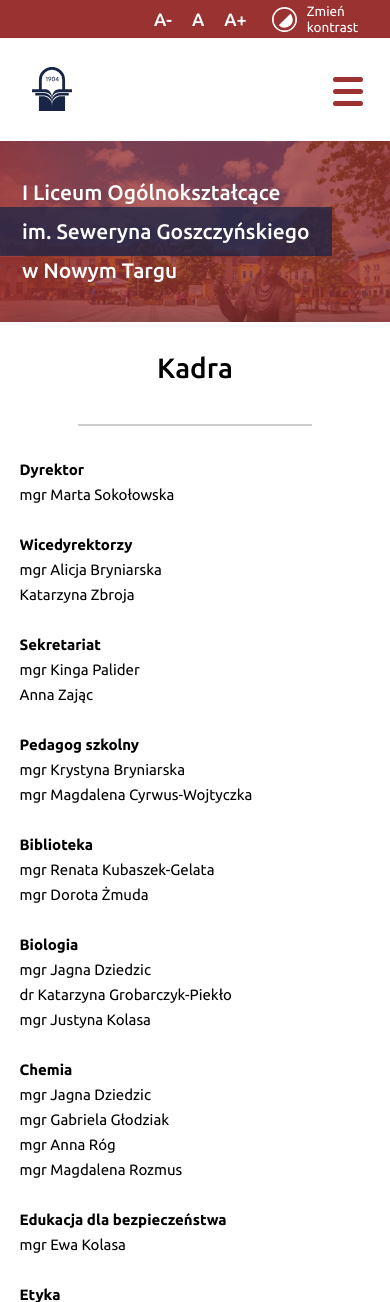
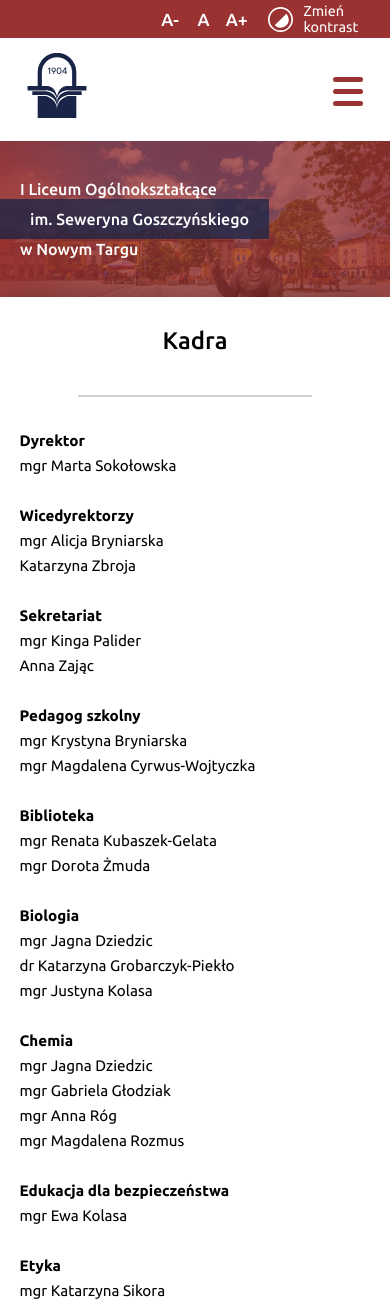
Before and after one commit to white67/goszcz-page-rebrand, a PHP site: page /sub/szkola/kadra.html in a window 390 px wide. Shown: the top 1302 px of the page. Run offline with PHP 8.4, Linux system fonts and the light colour scheme.

```diff
--- a/sub/dlaucznia/dokumenty.html
+++ b/sub/dlaucznia/dokumenty.html
@@ -16,6 +16,8 @@
     <script src="../../scripts/jquery-3.6.0.js"></script>
     <script src="../../scripts/iconFill.js"></script>
     <script src="../../scripts/changeContrast.js"></script>
+    <script src="../../scripts/changeFontSize.js"></script>
+    <link rel="stylesheet" href="https://cdnjs.cloudflare.com/ajax/libs/font-awesome/5.15.3/css/all.min.css"/>
 </head>
 
 <body>
--- a/sub/dlaucznia/matura.html
+++ b/sub/dlaucznia/matura.html
@@ -16,6 +16,8 @@
     <script src="../../scripts/jquery-3.6.0.js"></script>
     <script src="../../scripts/iconFill.js"></script>
     <script src="../../scripts/changeContrast.js"></script>
+    <script src="../../scripts/changeFontSize.js"></script>
+    <link rel="stylesheet" href="https://cdnjs.cloudflare.com/ajax/libs/font-awesome/5.15.3/css/all.min.css"/>
 </head>
 
 <body>
--- a/sub/dlaucznia/organizacja.html
+++ b/sub/dlaucznia/organizacja.html
@@ -16,6 +16,8 @@
     <script src="../../scripts/jquery-3.6.0.js"></script>
     <script src="../../scripts/iconFill.js"></script>
     <script src="../../scripts/changeContrast.js"></script>
+    <script src="../../scripts/changeFontSize.js"></script>
+    <link rel="stylesheet" href="https://cdnjs.cloudflare.com/ajax/libs/font-awesome/5.15.3/css/all.min.css"/>
 </head>
 
 <body>
--- a/sub/dlaucznia/rekrutacja.html
+++ b/sub/dlaucznia/rekrutacja.html
@@ -16,6 +16,8 @@
     <script src="../../scripts/jquery-3.6.0.js"></script>
     <script src="../../scripts/iconFill.js"></script>
     <script src="../../scripts/changeContrast.js"></script>
+    <script src="../../scripts/changeFontSize.js"></script>
+    <link rel="stylesheet" href="https://cdnjs.cloudflare.com/ajax/libs/font-awesome/5.15.3/css/all.min.css"/>
 </head>
 
 <body>
--- a/sub/dlaucznia/ubezpieczenie.html
+++ b/sub/dlaucznia/ubezpieczenie.html
@@ -16,6 +16,8 @@
     <script src="../../scripts/jquery-3.6.0.js"></script>
     <script src="../../scripts/iconFill.js"></script>
     <script src="../../scripts/changeContrast.js"></script>
+    <script src="../../scripts/changeFontSize.js"></script>
+    <link rel="stylesheet" href="https://cdnjs.cloudflare.com/ajax/libs/font-awesome/5.15.3/css/all.min.css"/>
 </head>
 
 <body>
--- a/sub/dlaucznia/wykaz-podrecznikow.html
+++ b/sub/dlaucznia/wykaz-podrecznikow.html
@@ -16,6 +16,8 @@
     <script src="../../scripts/jquery-3.6.0.js"></script>
     <script src="../../scripts/iconFill.js"></script>
     <script src="../../scripts/changeContrast.js"></script>
+    <script src="../../scripts/changeFontSize.js"></script>
+    <link rel="stylesheet" href="https://cdnjs.cloudflare.com/ajax/libs/font-awesome/5.15.3/css/all.min.css"/>
 </head>
 
 <body>
--- a/sub/dlaucznia/zajecia-pozalekcyjne.html
+++ b/sub/dlaucznia/zajecia-pozalekcyjne.html
@@ -16,6 +16,8 @@
     <script src="../../scripts/jquery-3.6.0.js"></script>
     <script src="../../scripts/iconFill.js"></script>
     <script src="../../scripts/changeContrast.js"></script>
+    <script src="../../scripts/changeFontSize.js"></script>
+    <link rel="stylesheet" href="https://cdnjs.cloudflare.com/ajax/libs/font-awesome/5.15.3/css/all.min.css"/>
 </head>
 
 <body>
--- a/sub/sub_styles.css
+++ b/sub/sub_styles.css
@@ -19,6 +19,7 @@ html {
   --bgWhite: white;
   --fontWhite: white;
   --iconWhite: white;
+  --burger: #9a3231;
 }
 
 * {
@@ -44,7 +45,7 @@ html {
 body {
   font-family: "Ubuntu", sans-serif;
   font-weight: 400;
-  font-size: 15px;
+  font-size: 1rem;
   background-color: var(--bgWhite);
   color: var(--fontWhite);
   margin: 0px;
@@ -131,7 +134,7 @@ header {
 
 .topSettings {
   display: flex;
-  flex-wrap: wrap;
+  flex-direction: row;
   width: 100%;
 }
 
@@ -142,12 +145,25 @@ header {
   transition: background-color 200ms linear;
 }
 
-.topSetContrastLetters {
+.topSettingsLetters {
   display: flex;
+  flex-direction: row;
+  justify-content: center;
+  font-weight: 450;
+  font-size: 110%;
+  width: 100px;
+}
+
+.topSetContrastLetter {
+  display: flex;
+  justify-content: center;
   align-items: center;
-  align-content: center;
-  font-size: 120%;
-  font-weight: 500;
+  width: 40px;
+}
+
+.topSetContrastLetter:hover {
+  background-color: var(--darkred);
+  cursor: pointer;
 }
 
 .topSetContrastBtn {
@@ -218,7 +236,6 @@ nav {
   color: white;
   font-family: "Ubuntu", sans-serif;
   font-weight: 500;
-  font-size: 15px;
   text-align: left;
   z-index: 999;
 }
@@ -464,15 +485,26 @@ input {
   nav ul ul li {
     border-bottom: 0px;
   }
+  .arrow {
+    border: solid black;
+    border-width: 0 3px 3px 0;
+    display: inline-block;
+    margin-left: 10px;
+    padding: 4px;
+    transform: rotate(45deg);
+    -webkit-transform: rotate(45deg);
+  }
 }
 
 .menueLogo {
   display: flex;
   flex-wrap: wrap;
+  align-items: center;
+  justify-content: center;
   padding-right: 70px;
 }
 
-@media all and (max-width: 933px) {
+@media all and (max-width: 980px) {
   label.icon{
     height: 80px;
     align-items: center;
@@ -491,7 +523,9 @@ input {
   .menueLogo svg {
     width: 70px;
     height: 70px;
-    padding-top: 10%;
+    margin: 10px;
+    fill: var(--darkblue);
+    padding-top: 5px;
   }
 
   label.icon{
@@ -502,16 +536,10 @@ input {
 }
 
 @media only screen and (max-width: 700px) {
-  .menueLogo svg {
-    width: 60px;
-    height: 60px;
-    padding-top: 20%;
-  }
-
   label.icon{
     height: 80px;
     align-items: center;
-    margin-top: -87px;
+    margin-top: -90px;
   }
 }
 
@@ -637,7 +665,7 @@ input {
     align-content: center;
     width: 100%;
     font-weight: 500;
-    font-size: 27px;
+    font-size: 180%;
   }
 
   .sectionMainTitle {
@@ -656,7 +684,7 @@ input {
 
   @media only screen and (max-width: 820px) {
     .sectionMain {
-      font-size: 25px;
+      font-size: 160%;
     }
     .sectionMainTitle {
       line-height: 40px;
@@ -674,7 +702,7 @@ input {
 
   @media only screen and (max-width: 680px) {
     .sectionMain {
-      font-size: 23px;
+      font-size: 140%;
     }
     .sectionMainTitle {
       line-height: 31px;
@@ -690,9 +718,9 @@ input {
     }
   }
 
-  @media only screen and (max-width: 530px) {
+  @media only screen and (max-width: 570px) {
     .sectionMain {
-      font-size: 21px;
+      font-size: 120%;
     }
     .sectionMainTitle {
       line-height: 29px;
@@ -708,9 +736,9 @@ input {
     }
   }
 
-  @media only screen and (max-width: 350px) {
+  @media only screen and (max-width: 470px) {
     .sectionMain {
-      font-size: 19px;
+      font-size: 100%;
     }
     .sectionMainTitle {
       line-height: 20px;
@@ -722,9 +750,19 @@ input {
       padding: 10px 20px 10px 30px;
     }
     .sectionMainTitle > span {
-      padding-left: 30px;
+      padding-left: 20px;
     }
   }
+
+  @media only screen and (max-width: 350px) {
+    .sectionMain {
+      font-size: 80%;
+    }
+    section {
+      height: 150px;
+    }
+  }
+
 
   /* MAIN BODY */
   /* MAIN BODY */
@@ -759,7 +797,7 @@ input {
     display: flex;
     width: 100%;
     color: black;
-    font-size: 15px;
+    font-size: 100%;
     background-color: rgb(255, 255, 255);
     opacity: 1;
     border-radius: 20px;
@@ -779,7 +817,6 @@ input {
     align-items: center;
     align-content: center;
     justify-content: space-around;
-    font-size: 35px;
     font-weight: 500;
     width: 100%;
   }
@@ -787,18 +824,19 @@ input {
   .mainSectionTitleText {
     margin: 30px 40px 10px 40px;
     display: inline-block;
+    font-size: 240%;
   }
 
   @media only screen and (max-width: 922px) {
     .mainSectionTitleText {
-      font-size: 30px;
+      font-size: 200%;
       margin-bottom: 0;
     }
   }
 
   @media only screen and (max-width: 720px) {
     .mainSectionTitleText {
-      font-size: 28px;
+      font-size: 150%;
     }
   }
 
@@ -815,7 +853,7 @@ input {
     padding-top: 3%;
     padding-bottom: 3%;
     display: flex;
-    font-size: 15px;
+    font-size: 95%;
     font-weight: 400;
     width: 100%;
     text-align: justify;
--- a/sub/szkola/biblioteka.html
+++ b/sub/szkola/biblioteka.html
@@ -16,6 +16,8 @@
     <script src="../../scripts/jquery-3.6.0.js"></script>
     <script src="../../scripts/iconFill.js"></script>
     <script src="../../scripts/changeContrast.js"></script>
+    <script src="../../scripts/changeFontSize.js"></script>
+    <link rel="stylesheet" href="https://cdnjs.cloudflare.com/ajax/libs/font-awesome/5.15.3/css/all.min.css"/>
 </head>
 
 <body>
--- a/sub/szkola/galeria.html
+++ b/sub/szkola/galeria.html
@@ -16,6 +16,8 @@
     <script src="../../scripts/jquery-3.6.0.js"></script>
     <script src="../../scripts/iconFill.js"></script>
     <script src="../../scripts/changeContrast.js"></script>
+    <script src="../../scripts/changeFontSize.js"></script>
+    <link rel="stylesheet" href="https://cdnjs.cloudflare.com/ajax/libs/font-awesome/5.15.3/css/all.min.css"/>
 </head>
 
 <body>
--- a/sub/szkola/kadra.html
+++ b/sub/szkola/kadra.html
@@ -16,6 +16,8 @@
     <script src="../../scripts/jquery-3.6.0.js"></script>
     <script src="../../scripts/iconFill.js"></script>
     <script src="../../scripts/changeContrast.js"></script>
+    <script src="../../scripts/changeFontSize.js"></script>
+    <link rel="stylesheet" href="https://cdnjs.cloudflare.com/ajax/libs/font-awesome/5.15.3/css/all.min.css"/>
 </head>
 
 <body>
--- a/sub/szkola/klasy.html
+++ b/sub/szkola/klasy.html
@@ -16,6 +16,8 @@
     <script src="../../scripts/jquery-3.6.0.js"></script>
     <script src="../../scripts/iconFill.js"></script>
     <script src="../../scripts/changeContrast.js"></script>
+    <script src="../../scripts/changeFontSize.js"></script>
+    <link rel="stylesheet" href="https://cdnjs.cloudflare.com/ajax/libs/font-awesome/5.15.3/css/all.min.css"/>
 </head>
 
 <body>
--- a/sub/szkola/kontakt.html
+++ b/sub/szkola/kontakt.html
@@ -16,6 +16,8 @@
     <script src="../../scripts/jquery-3.6.0.js"></script>
     <script src="../../scripts/iconFill.js"></script>
     <script src="../../scripts/changeContrast.js"></script>
+    <script src="../../scripts/changeFontSize.js"></script>
+    <link rel="stylesheet" href="https://cdnjs.cloudflare.com/ajax/libs/font-awesome/5.15.3/css/all.min.css"/>
 </head>
 
 <body>
--- a/sub/szkola/pedagog.html
+++ b/sub/szkola/pedagog.html
@@ -16,6 +16,8 @@
     <script src="../../scripts/jquery-3.6.0.js"></script>
     <script src="../../scripts/iconFill.js"></script>
     <script src="../../scripts/changeContrast.js"></script>
+    <script src="../../scripts/changeFontSize.js"></script>
+    <link rel="stylesheet" href="https://cdnjs.cloudflare.com/ajax/libs/font-awesome/5.15.3/css/all.min.css"/>
 </head>
 
 <body>
--- a/sub/szkola/radarodzicow.html
+++ b/sub/szkola/radarodzicow.html
@@ -16,6 +16,8 @@
     <script src="../../scripts/jquery-3.6.0.js"></script>
     <script src="../../scripts/iconFill.js"></script>
     <script src="../../scripts/changeContrast.js"></script>
+    <script src="../../scripts/changeFontSize.js"></script>
+    <link rel="stylesheet" href="https://cdnjs.cloudflare.com/ajax/libs/font-awesome/5.15.3/css/all.min.css"/>
 </head>
 
 <body>
--- a/sub/szkola/samorzad.html
+++ b/sub/szkola/samorzad.html
@@ -16,6 +16,8 @@
     <script src="../../scripts/jquery-3.6.0.js"></script>
     <script src="../../scripts/iconFill.js"></script>
     <script src="../../scripts/changeContrast.js"></script>
+    <script src="../../scripts/changeFontSize.js"></script>
+    <link rel="stylesheet" href="https://cdnjs.cloudflare.com/ajax/libs/font-awesome/5.15.3/css/all.min.css"/>
 </head>
 
 <body>
--- a/sub/szkola/wolontariat.html
+++ b/sub/szkola/wolontariat.html
@@ -16,6 +16,8 @@
     <script src="../../scripts/jquery-3.6.0.js"></script>
     <script src="../../scripts/iconFill.js"></script>
     <script src="../../scripts/changeContrast.js"></script>
+    <script src="../../scripts/changeFontSize.js"></script>
+    <link rel="stylesheet" href="https://cdnjs.cloudflare.com/ajax/libs/font-awesome/5.15.3/css/all.min.css"/>
 </head>
 
 <body>
```
Also changed, not shown: other parts of sub/sub_styles.css (+35 -27 lines), scripts/temp.js (+22 -28 lines).
